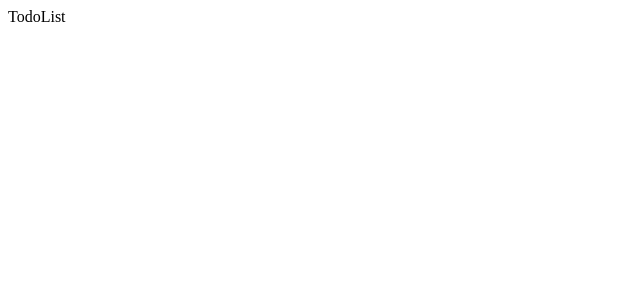
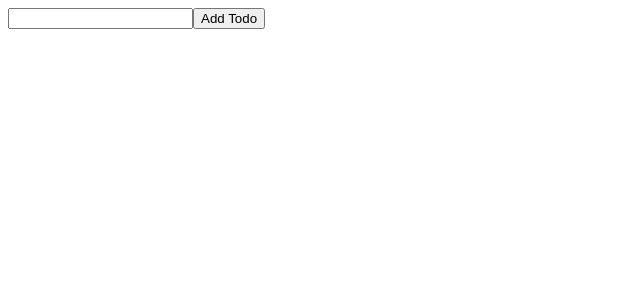
Before and after one commit to 4souravsinha/React-Practice, a React (Vite) app in the folder React Projects/todo-app/: page / in a window 1280 px wide. Shown: the top 300 px of the page, without its empty margins (0-640 px from the left). Built offline with nearby package versions, Linux system fonts and the light colour scheme.

Commit message:
todo displaying without re-render

```diff
--- a/React Projects/todo-app/src/App.jsx
+++ b/React Projects/todo-app/src/App.jsx
@@ -2,13 +2,16 @@ import TodoContext from './context/TodoContext'
 import TodoReducer from './reducer/TodoReducer'
 import './App.css'
 import TodoList from './components/TodoList'
-import { useReducer } from 'react'
+import { useReducer} from 'react'
+import AddTodo from './components/AddTodo'
 
 function App() {
 
-  const [todo, dispatch] = useReducer(TodoReducer , []);
+  const [todos, dispatch] = useReducer(TodoReducer , []);
+
   return (
-    <TodoContext.Provider value={{ todo: todo, todoDispatch: dispatch }}>
+    <TodoContext.Provider value={{ todos: todos, todoDispatch: dispatch }}>
+      <AddTodo/>
       <TodoList />
     </TodoContext.Provider>
   )
--- /dev/null
+++ b/React Projects/todo-app/src/components/AddTodo.jsx
@@ -0,0 +1,22 @@
+import { useState, useContext } from 'react'
+import TodoContext from '../context/TodoContext'
+const AddTodo = () => {
+  const { todoDispatch } = useContext(TodoContext)
+  const [text, setText] = useState('')
+  return (
+    <div className='add-todo-wrapper'>
+      <input value={text} onChange={(e) => setText(e.target.value)} />
+      <button onClick={() => todoDispatch(
+        {
+          type: "add_todo",
+          payload: {
+            content: text
+          }
+        })}>
+          Add Todo
+        </button>
+    </div>
+  )
+}
+
+export default AddTodo
--- a/React Projects/todo-app/src/components/Todo.jsx
+++ b/React Projects/todo-app/src/components/Todo.jsx
@@ -1,8 +1,23 @@
+// import { useContext } from "react";
+// import { useState } from "react";
+// import TodoContext from "../context/TodoContext";
 
+const Todo = ({ content, id, isFinished }) => {
+  // const { todosDispatch } = useContext(TodoContext);
+  // const [text, setText] = useState(content)
+  // const [isEditing, setIsEditing] = useState(false)
+  return (
+    <div className='whole-todo-container'>
 
-const Todo = () => {
-  return (
-    <div>Todo</div>
+      {
+          <span>{content}</span>
+      }
+
+      <button
+      >
+        {"Save"}
+      </button>
+    </div>
   )
 }
 
--- a/React Projects/todo-app/src/components/TodoList.jsx
+++ b/React Projects/todo-app/src/components/TodoList.jsx
@@ -1,7 +1,26 @@
+import { useContext } from "react"
+import React from "react"
+import TodoContext from "../context/TodoContext"
+import Todo from "./Todo"
+const MemoizedTodo = React.memo(Todo)
+
 const TodoList = () => {
+  const { todos } = useContext(TodoContext)
 
+  const todosAsList = todos.map((todo) => {
+    return (
+      <MemoizedTodo
+        content={todo.content}
+        id={todo.id}
+        isFinished={todo.isFinished}
+        key={todo.id}
+      />
+    )
+  })
   return (
-    <div>TodoList</div>
+    <div className='todo-list-wrapper'>
+      {todosAsList}
+    </div>
   )
 }
 
--- a/React Projects/todo-app/src/reducer/TodoReducer.js
+++ b/React Projects/todo-app/src/reducer/TodoReducer.js
@@ -1,9 +1,9 @@
+let id = 0
 function TodoReducer(state , action){
-  let id = 0;
   if(action.type === 'add_todo'){
     const newTodo = {
       "id": ++id,
-      "content": action.payload.value,
+      "content": action.payload.content,
       "isFinished": false
     }
     const newState = [...state , newTodo]
```
